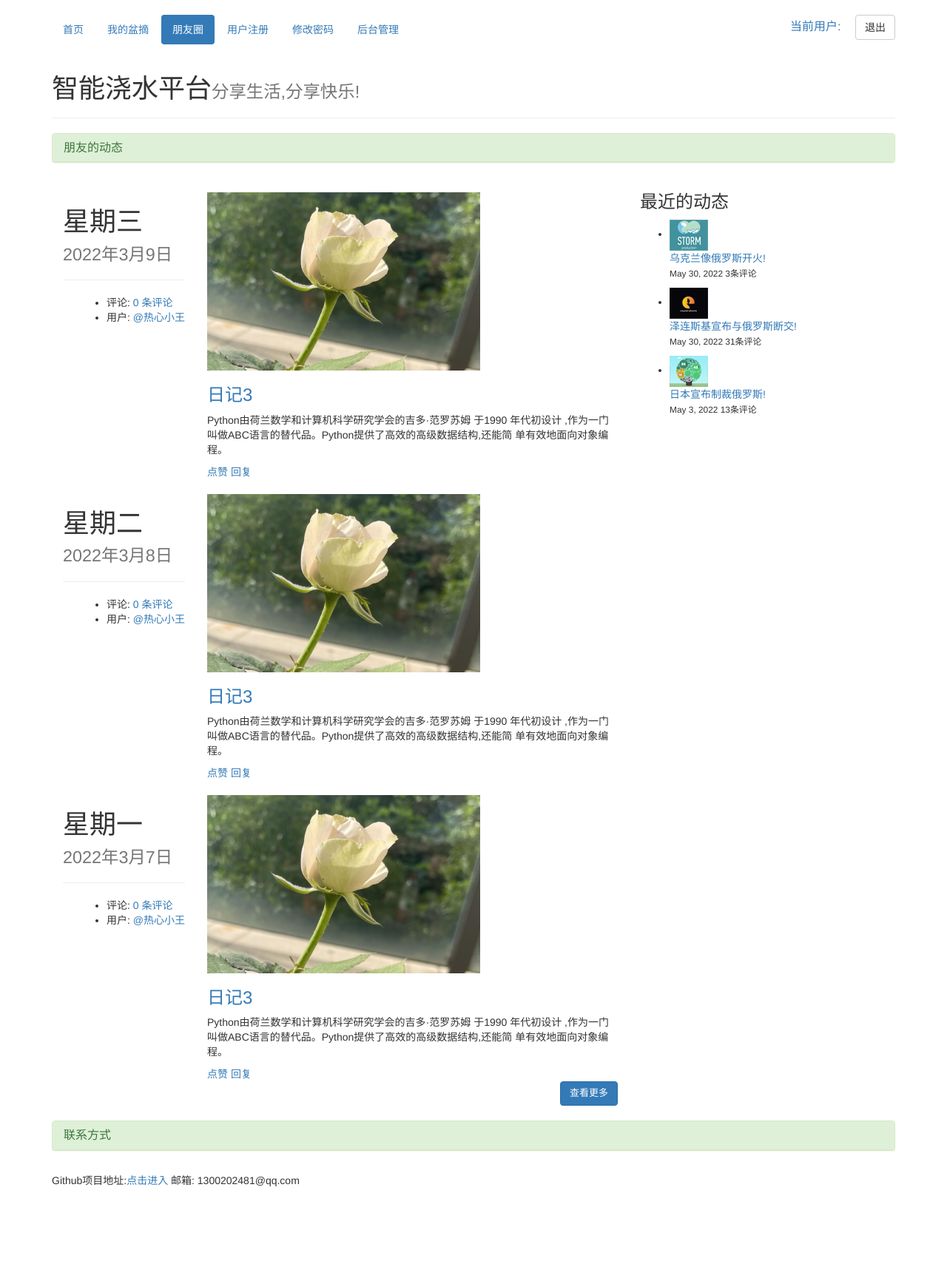
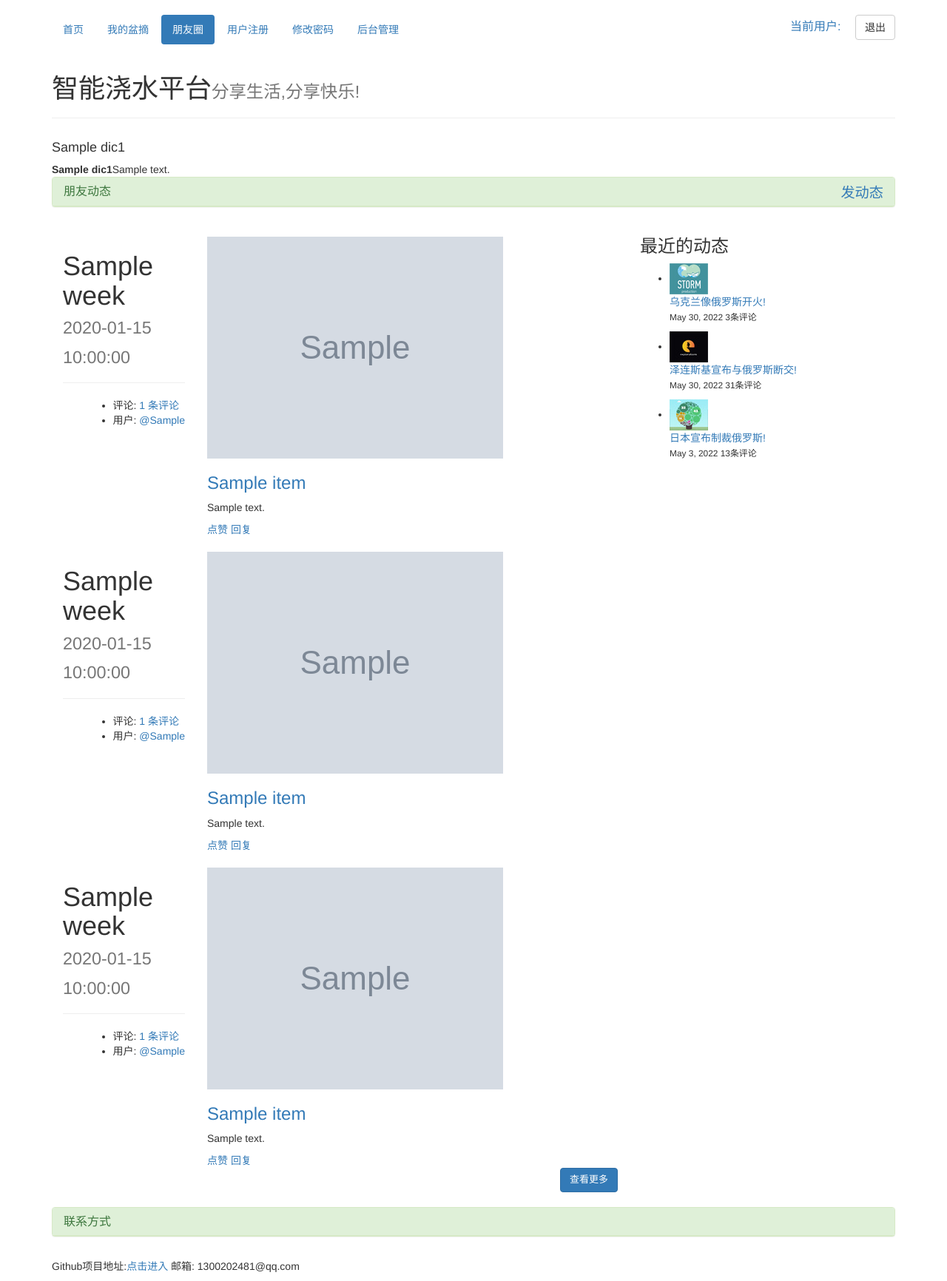
Before and after one commit to xiaowang012/GardenPlatform, a Flask app: template templates/blog.html in a window 1280 px wide. Shown: the whole page at 74% size. Before the commit the page ends 1604 px from the top, so only its background shows below. Run offline with Flask 2, Linux system fonts and the light colour scheme; tables that the repository leaves empty hold one stand-in row (values such as "Sample post"); the template is opened without the code that fills it: values that come from a table or form of the project are taken from there, most other values are stand-ins (such as "Sample title", 1, 10 or a date in 2020); grey boxes marked "Sample" are stand-in pictures; parts of the project's set-up code (start-up, migrations or seed data) failed here and were passed over; some libraries are stand-ins or nearby versions.

Commit message:
优化页面

```diff
--- a/templates/blog.html
+++ b/templates/blog.html
@@ -43,6 +43,18 @@
                         智能浇水平台<small><span>分享生活,分享快乐!</span></small>
                     </h1>
                 </div>
+                <!--消息提醒-->
+                <div style="margin-top: 20px;" class="container">
+                    <div class="row clearfix">
+                        <div style="padding-left:0" class="col-md-12 column">
+                            <div style="margin-right: 15px;" class="{{ dic1['style'] }}">
+                                <h4>
+                                    {{ dic1['title'] }}
+                                </h4> <strong>{{ dic1['title'] }}</strong>{{ dic1['message'] }}
+                            </div>
+                        </div>
+                    </div>
+                </div>
                 <!--用户个人信息的模态框-->
                 <div class="modal fade" id="modal-container-207276" role="dialog" aria-labelledby="myModalLabel" aria-hidden="true">
                     <div class="modal-dialog">
@@ -84,33 +96,61 @@
                     <div class="panel-heading">
                         <h3 class="panel-title">
                             <div>
-                                朋友的动态
+                                朋友动态<a  id="modal-207280" href="#modal-container-207280" style="float: right;font-size: larger;" data-toggle="modal" >发动态</a>
                             </div>
                         </h3>
                     </div>
                 </div>
+                <!-- 发动态页面模态框 -->
+                <div class="modal fade" id="modal-container-207280" role="dialog" aria-labelledby="myModalLabel" aria-hidden="true">
+                    <div class="modal-dialog">
+                        <div class="modal-content">
+                            <div class="modal-header">
+                                <button type="button" class="close" data-dismiss="modal" aria-hidden="true">x</button>
+                                <h4 class="modal-title" id="myModalLabel">
+                                    发个动态
+                                </h4>
+                            </div>
+                            <div class="modal-body">
+                                <form role="form" action="/my_friends/send_message" method="post" enctype = "multipart/form-data">
+                                    {{ form.csrf_token }}
+                                    <div class="form-group">
+                                        <label for="message_title">标题</label><input type="text" class="form-control" name="message_title" />
+                                    </div>
+                                    <div class="form-group">
+                                        <label for="message_content">内容</label>
+                                        <textarea class="form-control" rows="3" name="message_content"></textarea>
+                                    </div>
+                                    <div style="margin-top: 15px;" class="form-group">
+                                        <label for="picture">请上传图片</label><input type="file" name="picture" accept="image/gif, image/jpeg, image/png, image/jpg" />
+                                    </div>
+                                    <button type="submit" class="btn btn-default btn-primary">提交</button>
+                                </form>
+                            </div>
+                        </div>
+                    </div>
+                </div>
+                <!-- end -->
                 <div class="container">
                     <div class="row clearfix">
                         <div class="col-md-2 column">
                             <div style="margin-top: 20px;" >
                                 <div class="page-header">
                                     <h1>
-                                        星期三<br><small>2022年3月9日</small>
+                                        {% if list1[0] %}{{ list1[0]['week'] }}{% endif %}<br><small>{% if list1[0] %}{{ list1[0]['date'] }}{% endif %}</small>
                                     </h1>
                                 </div>
                                 <ul style="float: right;" >
-                                    <li>评论: <a href="#">0 条评论</a></li>
-                                    <li>用户: <a href="#">@热心小王</a></li>
+                                    <li>评论: <a href="#">{% if list1[0] %}{{ list1[0]['comments_number'] }}{% endif %} 条评论</a></li>
+                                    <li>用户: <a href="#">@{% if list1[0] %}{{ list1[0]['send_user'] }}{% endif %}</a></li>
                                 </ul>
                             </div>
                         </div>
                         <div class="col-md-6 column">
                             <div style="margin-top: 20px;" class="postblog">
-                                <a href="#" class="image-blog"><img src="/static/imgs/blog-1.jpg" alt="" /></a>
-                                <h3><a href="#">日记3</a></h3>
-                                <p>Python由荷兰数学和计算机科学研究学会的吉多·范罗苏姆 于1990 年代初设计
-                                    ,作为一门叫做ABC语言的替代品。Python提供了高效的高级数据结构,还能简
-                                    单有效地面向对象编程。</p>
+                                <a href="#" class="image-blog"><img src="{% if list1[0] %}{{ list1[0]['picture_path_html'] }}{% endif %}" alt="" height="30%" width="%30" /></a>
+                                <h3><a href="#">{% if list1[0] %}{{ list1[0]['message_title'] }}{% endif %}</a></h3>
+                                <p>{% if list1[0] %} {{ list1[0]['message_content'] }}{% endif %}</p>
                                 <span><a href="#">点赞</a></span>
                                 <span class="right-bot"><a href="#">回复</a></span>
                             </div>
@@ -140,22 +180,20 @@
                             <div style="margin-top: 20px;">
                                 <div class="page-header">
                                     <h1>
-                                        星期二<br><small>2022年3月8日</small>
+                                        {% if list1[1] %}{{ list1[1]['week'] }}{% endif %}<br><small>{% if list1[1] %}{{ list1[1]['date'] }}{% endif %}</small>
                                     </h1>
                                 </div>
                                 <ul style="float: right;" >
-                                    <li>评论: <a href="#">0 条评论</a></li>
-                                    <li>用户: <a href="#">@热心小王</a></li>
+                                    <li>评论: <a href="#">{% if list1[1] %}{{ list1[1]['comments_number'] }}{% endif %} 条评论</a></li>
+                                    <li>用户: <a href="#">@{% if list1[1] %}{{ list1[1]['send_user'] }}{% endif %}</a></li>
                                 </ul>
                             </div>
                         </div>
                         <div class="col-md-6 column">
                             <div style="margin-top: 20px;" class="postblog">
-                                <a href="#" class="image-blog"><img src="/static/imgs/blog-1.jpg" alt="" /></a>
-                                <h3><a href="#">日记3</a></h3>
-                                <p>Python由荷兰数学和计算机科学研究学会的吉多·范罗苏姆 于1990 年代初设计
-                                    ,作为一门叫做ABC语言的替代品。Python提供了高效的高级数据结构,还能简
-                                    单有效地面向对象编程。</p>
+                                <a href="#" class="image-blog"><img src="{% if list1[1] %}{{ list1[1]['picture_path_html'] }}{% endif %}" alt="" height="30%" width="%30" /></a>
+                                <h3><a href="#">{% if list1[1] %}{{ list1[1]['message_title'] }}{% endif %}</a></h3>
+                                <p>{% if list1[1] %} {{ list1[1]['message_content'] }}{% endif %}</p>
                                 <span><a href="#">点赞</a></span>
                                 <span class="right-bot"><a href="#">回复</a></span>
                             </div>
@@ -168,22 +206,20 @@
                             <div style="margin-top: 20px;">
                                 <div class="page-header">
                                     <h1>
-                                        星期一<br><small>2022年3月7日</small>
+                                        {% if list1[2] %}{{ list1[2]['week'] }}{% endif %}<br><small>{% if list1[2] %}{{ list1[2]['date'] }}{% endif %}</small>
                                     </h1>
                                 </div>
                                 <ul style="float: right;" >
-                                    <li>评论: <a href="#">0 条评论</a></li>
-                                    <li>用户: <a  href="#">@热心小王</a></li>
+                                    <li>评论: <a href="#">{% if list1[2] %}{{ list1[2]['comments_number'] }}{% endif %} 条评论</a></li>
+                                    <li>用户: <a  href="#">@{% if list1[2] %}{{ list1[2]['send_user'] }}{% endif %}</a></li>
                                 </ul>
                             </div>
                         </div>
                         <div class="col-md-6 column">
                             <div style="margin-top: 20px;" class="postblog">
-                                <a href="#" class="image-blog"><img src="/static/imgs/blog-1.jpg" alt="" /></a>
-                                <h3><a href="#">日记3</a></h3>
-                                <p>Python由荷兰数学和计算机科学研究学会的吉多·范罗苏姆 于1990 年代初设计
-                                    ,作为一门叫做ABC语言的替代品。Python提供了高效的高级数据结构,还能简
-                                    单有效地面向对象编程。</p>
+                                <a href="#" class="image-blog"><img src="{% if list1[2] %}{{ list1[2]['picture_path_html'] }}{% endif %}" alt="" height="30%" width="%30" /></a>
+                                <h3><a href="#">{% if list1[2] %}{{ list1[2]['message_title'] }}{% endif %}</a></h3>
+                                <p>{% if list1[2] %} {{ list1[2]['message_content'] }}{% endif %}</p>
                                 <span><a href="#">点赞</a></span>
                                 <span class="right-bot"><a href="#">回复</a></span>
                             </div>
```
